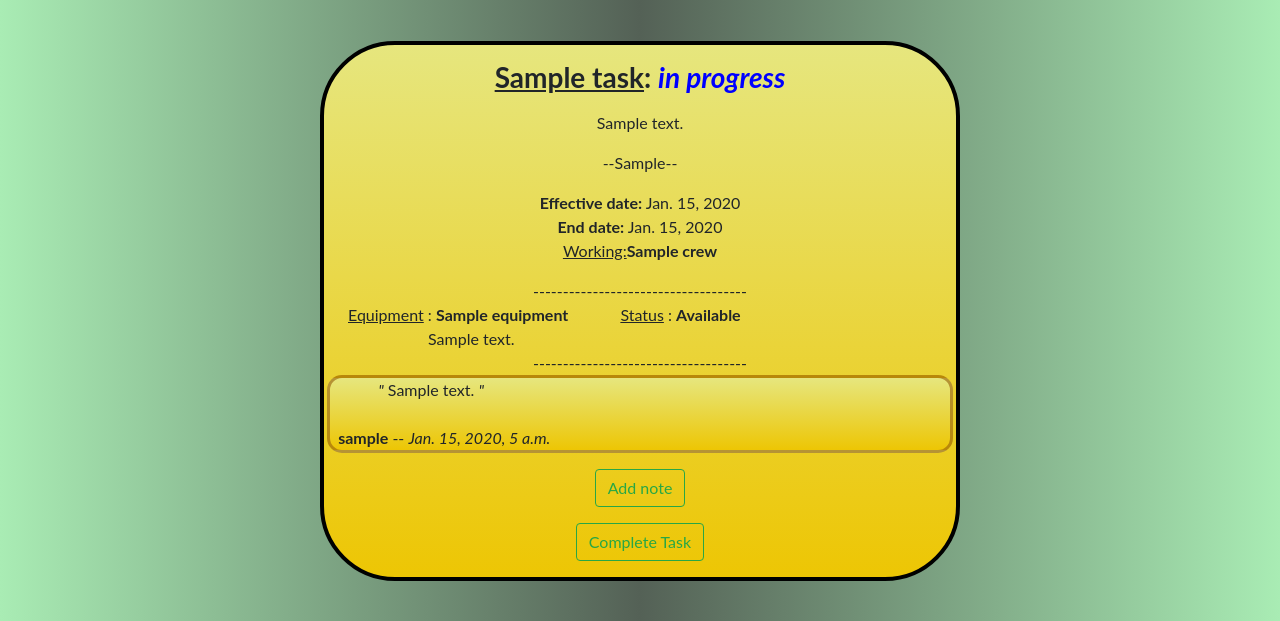
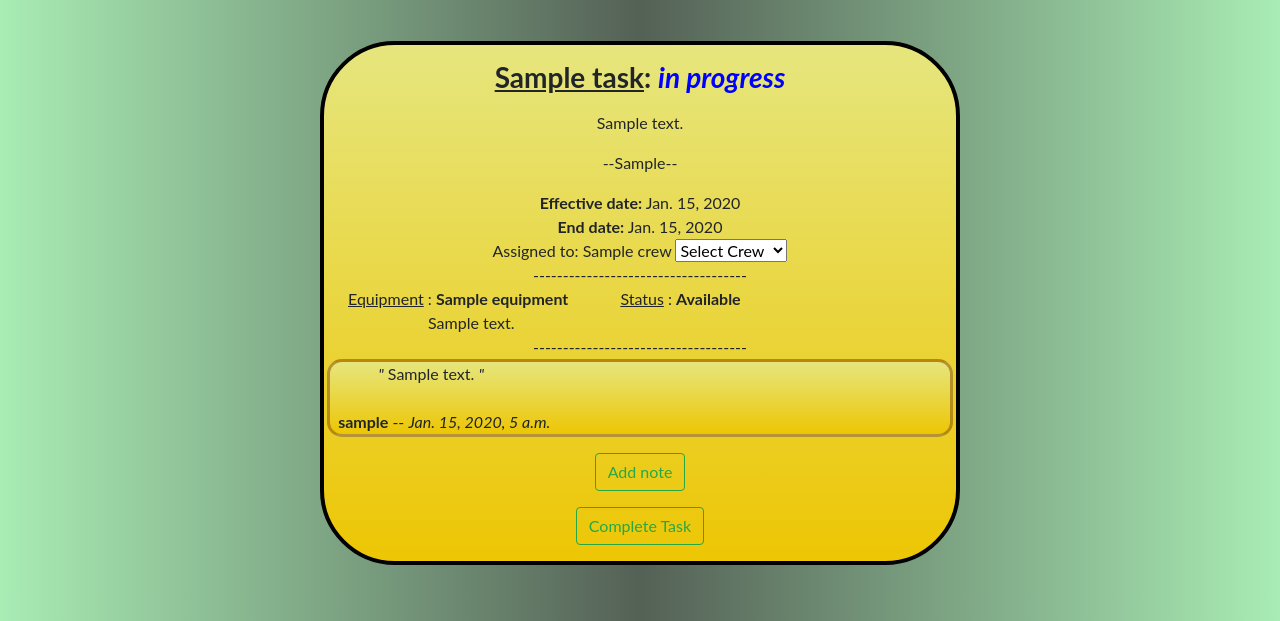
Before and after one commit to moored28/SeniorProject, a Django app: page /basic/assignments/1/ in a window 1280 px wide. Shown: the part 56-677 px from the top of the page. Run offline with Django 5.2, Linux system fonts and the light colour scheme; a user stored in the database is signed in; tables that the repository leaves empty hold one stand-in row (values such as "Sample post"); parts of the project's set-up code (start-up, migrations or seed data) failed here and were passed over; some libraries are stand-ins or nearby versions.

Commit message:
Assign Tickets
Allows crew members and managers to assign tickets.

```diff
--- a/basic/templates/basic/assignments.html
+++ b/basic/templates/basic/assignments.html
@@ -1,9 +1,13 @@
 <!DOCTYPE html>
 <html lang="en">
+
+{% url 'basic:get_crew_options' as get_crew_options_url %}
 
 <head>
     <!-- htmx script -->
     <script src="https://unpkg.com/htmx.org@1.9.10"></script>
+
+
 	<!-- meta tags -->
 	<meta charset="utf-8" />
 	<meta name="viewport"
@@ -143,11 +147,14 @@
                 {% if task.status == 2 %}
                     <p style="margin : 0";><b>Completion Date:</b> {{ task.dateComplete }}</p>
                 {% endif %}
-                {% if task.assignedTo is not None %}
-                    <p><u>Working:</u><b>{{task.assignedTo}}</u></b></p>
-                {% else %}
-                    <p><u>Negotiating</u></p>
-                {% endif %}
+                <!-- Assign Task -->
+                <div id="crew-box">
+                    Assigned to: <span id="assigned-to" hx-get="{% url 'basic:get_assigned_crew' task.id %}">Loading...</span>
+                    <select id="crew-select" name="crew_name" hx-post="{% url 'basic:assign_task' task.id %}" hx-trigger="change" hx-swap="outerHTML">
+                        <option value="">Select Crew</option>
+                        <!-- Populate options dynamically using JavaScript -->
+                    </select>
+                </div>
 
                 <!-- Equipment -->
                 <p style=" margin : 0">------------------------------------</p>
@@ -225,5 +232,52 @@
         </div>
     </div>
 
+    <!-- Assign Drop Down-->
+    <script>
+        const get_crew_options_url = "{{ get_crew_options_url }}";
+
+        fetch(get_crew_options_url)
+            .then(response => response.json())
+            .then(data => {
+                const crewSelect = document.getElementById('crew-select');
+                const crews = data.crews;
+
+                // Clear existing options
+                crewSelect.innerHTML = '';
+
+                // Add default option
+                const defaultOption = document.createElement('option');
+                defaultOption.value = '';
+                defaultOption.text = 'Select Crew';
+                crewSelect.appendChild(defaultOption);
+
+                // Add crew options
+                crews.forEach(crewName => {
+                    const option = document.createElement('option');
+                    option.value = crewName;
+                    option.text = crewName;
+                    crewSelect.appendChild(option);
+                });
+            })
+            .catch(error => {
+                console.error('Error fetching crew options:', error);
+            });
+    </script>
+    <!-- Display Assigned Crew and Update -->
+    <script>
+        const assignedToSpan = document.getElementById('assigned-to');
+
+        // Fetch the assigned crew when the page loads
+        fetch(assignedToSpan.getAttribute('hx-get'))
+            .then(response => response.json())
+            .then(data => {
+                assignedToSpan.textContent = data.assigned_crew;
+            })
+            .catch(error => {
+                console.error('Error fetching assigned crew:', error);
+            });
+
+        const crewSelect = document.getElementById('crew-select');
+    </script>
 </body>
 </html>
--- a/basic/urls.py
+++ b/basic/urls.py
@@ -12,4 +12,7 @@
     path('execute_send_routes', views.execute_send_routes, name='execute_send_routes'),
     path('search_results/', views.search_results, name="search_results"),
     path('completeTask/<task_id>/', views.completeTask, name="completeTask"),
+    path('assign_task/<int:task_id>/', views.assign_task, name='assign_task'),
+    path('get_assigned_crew/<int:task_id>/', views.get_assigned_crew, name='get_assigned_crew'),
+    path('get_crew_options/', views.get_crew_options, name='get_crew_options'),
 ]
--- a/basic/views.py
+++ b/basic/views.py
@@ -102,6 +102,37 @@
         return JsonResponse({'status': 'success'})
     else:
         return JsonResponse({'status': 'error', 'message': 'User must be a crew member or manager to complete the task'})
+
+
+def assign_task(request, task_id):
+    if request.method == 'POST':
+        crew_name = request.POST.get('crew_name')
+        print("Crew name from request:", crew_name)  # Add print statement
+        task = Task.objects.get(id=task_id)
+        crew = Crew.objects.get(crewName=crew_name)
+
+        if request.user in task.assignedTo.members.all() or request.user.member.position == 'Manager':
+            task.assignedTo = crew
+            me = request.user.get_username()
+            task.assignedFrom = Member.objects.get(username = me)
+            task.save()
+            print("New Assigned crew:", task.assignedTo)  # Add print statement
+            return JsonResponse({'status': 'success', 'assigned_crew': crew.crewName})
+        else:
+            return JsonResponse({'status': 'error', 'message': 'User must be a crew member or manager to assign the task'})
+
+def get_assigned_crew(request, task_id):
+    if request.method == 'GET':
+        task = Task.objects.get(id=task_id)
+        assigned_crew = task.assignedTo
+        print("Assigned crew:", assigned_crew)  # Add print statement
+        return JsonResponse({'assigned_crew': assigned_crew.crewName})
+
+def get_crew_options(request):
+    if request.method == 'GET':
+        crews = Crew.objects.values_list('crewName', flat=True)
+        print("Available crews:", crews)  # Add print statement
+        return JsonResponse({'crews': list(crews)})
 
 
 """Temp Button to send Routes"""
```
